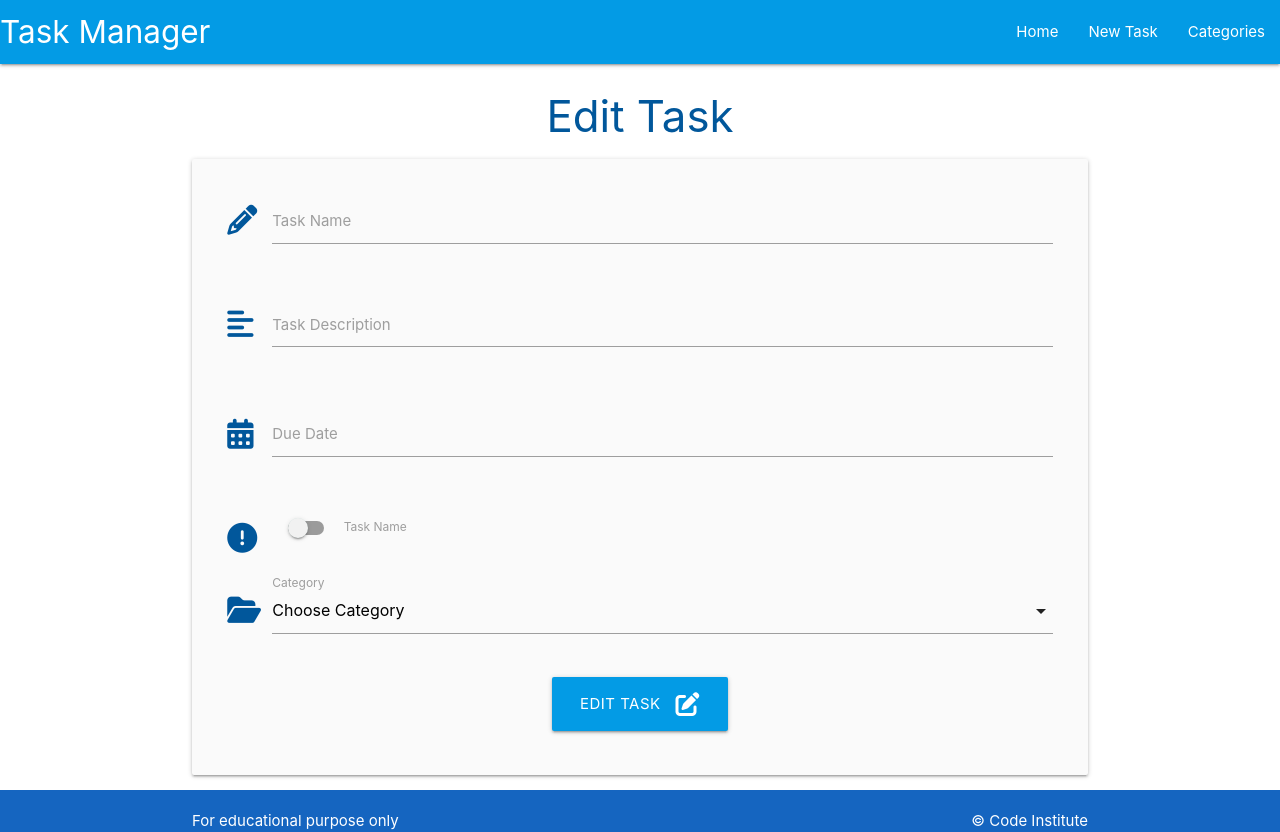
After one commit to ZabeenaSherzoie/Walktrough, a Python web app: template taskmanager/templates/edit_task.html in a window 1280 px wide. The commit adds this page. Run offline with Jinja, Linux system fonts and the light colour scheme; the template is opened without the code that fills it, so the values that code supplies are empty.

Commit message:
wrapping up

```diff
--- a/taskmanager/static/js/script.js
+++ b/taskmanager/static/js/script.js
@@ -8,4 +8,8 @@ document.addEventListener('DOMContentLoaded', function () {
     });
     let selects = document.querySelectorAll('select');
     M.FormSelect.init(selects);
+
+    var collapsible = document.querySelectorAll('.collapsible');
+    M.Collapsible.init(collapsible);
+
 });
--- /dev/null
+++ b/taskmanager/templates/edit_task.html
@@ -0,0 +1,73 @@
+{% extends "base.html" %}
+{% block content %}
+<h3 class="light-blue-text text-darken-4 center-align">Edit Task</h3>
+<div class="row card-panel grey lighten-5">
+    <form class="col s12" method="POST" action="{{url_for('edit_task', task_id=task.id)}}">
+        <div class="row">
+            <div class="input-field col s12">
+                <i class="fas fa-pencil-alt prefix light-blue-text text-darken-4"></i>
+                <input id="task_name"  value="{{task.task_name}}" name="task_name" minlength="5" maxlength="50" type="text" class="validate" required>
+                <label for="task_name">Task Name</label>
+            </div>
+        </div>
+        <div class="row">
+            <div class="input-field col s12">
+                <i class="fas fa-align-left prefix light-blue-text text-darken-4"></i>
+                <textarea id="task_description" name="task_description"
+                minlength="5" maxlength="200" type="text" class=" materialize-textarea validate" required>
+                    {{- task.task_description -}}
+                </textarea>
+                <label for="task_description">Task Description</label>
+            </div>
+        </div>
+        <div class="row">
+            <div class="input-field col s12">
+                <i class="fas fa-calendar-alt prefix light-blue-text text-darken-4"></i>
+                <input id="due_date" name="due_date" value="{{task.due_date.strftime('%d %B, %Y')}}"  type="text" class="datepicker validate" required>
+
+                <label for="due_date">Due Date</label>
+            </div>
+        </div>
+        <div class="row">
+            <div class="input-field col s12">
+                <div class="switch">
+                    <i class="fas fa-exclamation-circle prefix light-blue-text text-darken-4"></i>
+                    <label for="is_urgent">
+                        {% if task.is_urgent == True %}
+                            <input id="is_urgent" name="is_urgent" type="checkbox" checked>
+                        {% else %}
+                            <input id="is_urgent" name="is_urgent" type="checkbox">
+                        {% endif %}
+                        <span class="lever">
+                        </span>
+                        Task Name
+                    </label>
+                </div>
+            </div>
+        </div>
+        <div class="row">
+            <div class="input-field col s12">
+                <i class="fas fa-folder-open prefix light-blue-text text-darken-4"></i>
+                <select name="category_id" id="category_id" class="validate" required>
+                    <option value="" disabled >Choose Category</option>
+                    {% for category in categories %}
+                        {% if category == task.category %}
+                            <option value="{{category.id}}"selected>{{category.category_name}}</option>
+                        {% else %}
+                            <option value="{{category.id}}">{{category.category_name}}</option>
+                        {% endif %}
+                    {% endfor %}
+                </select>
+                <label for="category_id">Category</label>
+            </div>
+        </div>
+        <div class="row">
+            <div class="center-align col s12">
+                <button type="submit" class="btn-large light-blue darken-1">
+                    Edit Task <i class="fas fa-edit right"></i>
+                </button>
+            </div>
+        </div>
+    </form>
+</div>
+{% endblock %}
```
Also changed, not shown: requirements.txt (added, +9 -0 lines), taskmanager/__init__.py (+7 -0 lines), taskmanager/routes.py (+27 -2 lines), taskmanager/templates/tasks.html (+30 -2 lines), 1 other file.
